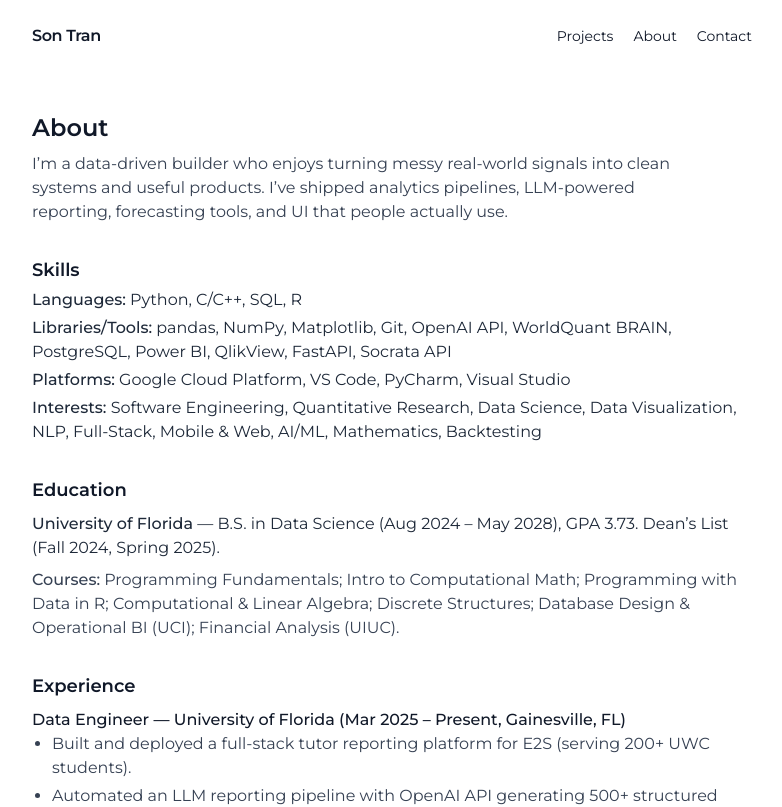
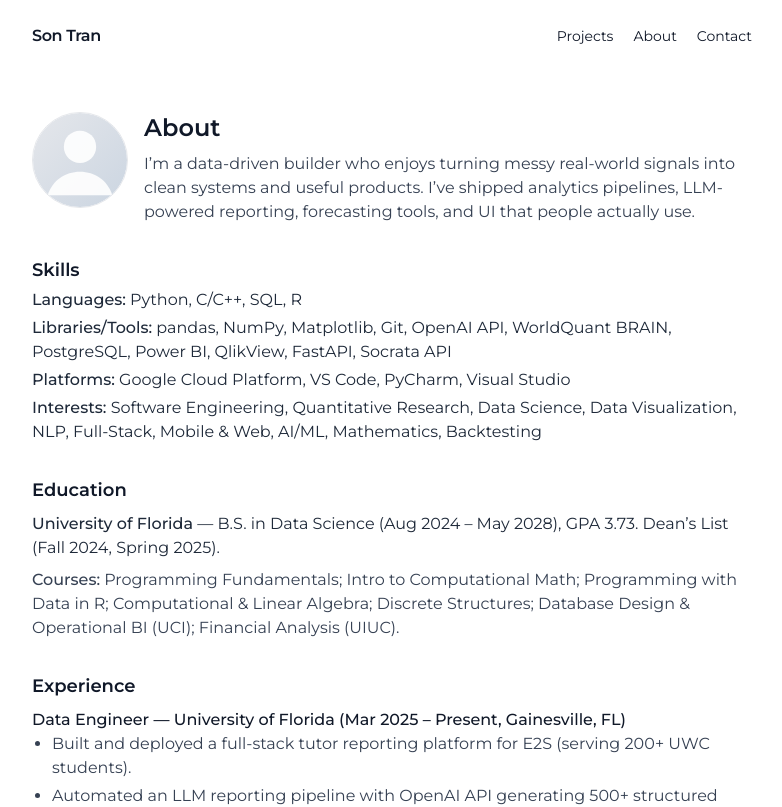
Before and after one commit to smtran8/son-portfolio, a Next.js app: page /about in a window 1280 px wide. Shown: the top 807 px of the page, without its empty margins (248-1030 px from the left). Built offline with nearby package versions, Linux system fonts and the light colour scheme.

Commit message:
feat: add profile image on About; replace /public/profile.svg later with real photo

```diff
--- a/src/app/about/page.tsx
+++ b/src/app/about/page.tsx
@@ -1,13 +1,26 @@
 import Link from "next/link";
+import Image from "next/image";
 
 export default function AboutPage() {
   return (
     <div className="space-y-8">
-      <header className="space-y-2">
-        <h1 className="text-2xl font-semibold">About</h1>
-        <p className="text-gray-700 max-w-2xl">
-          I’m a data-driven builder who enjoys turning messy real-world signals into clean systems and useful products. I’ve shipped analytics pipelines, LLM-powered reporting, forecasting tools, and UI that people actually use.
-        </p>
+      <header className="space-y-3">
+        <div className="flex items-start gap-4">
+          <Image
+            src="/profile.svg"
+            alt="Portrait of Son Tran"
+            width={96}
+            height={96}
+            className="rounded-full border border-gray-200"
+            priority
+          />
+          <div className="space-y-2">
+            <h1 className="text-2xl font-semibold">About</h1>
+            <p className="text-gray-700 max-w-2xl">
+              I’m a data-driven builder who enjoys turning messy real-world signals into clean systems and useful products. I’ve shipped analytics pipelines, LLM-powered reporting, forecasting tools, and UI that people actually use.
+            </p>
+          </div>
+        </div>
       </header>
 
       <section className="space-y-1">
```
Also changed, not shown: public/profile.svg (added).
